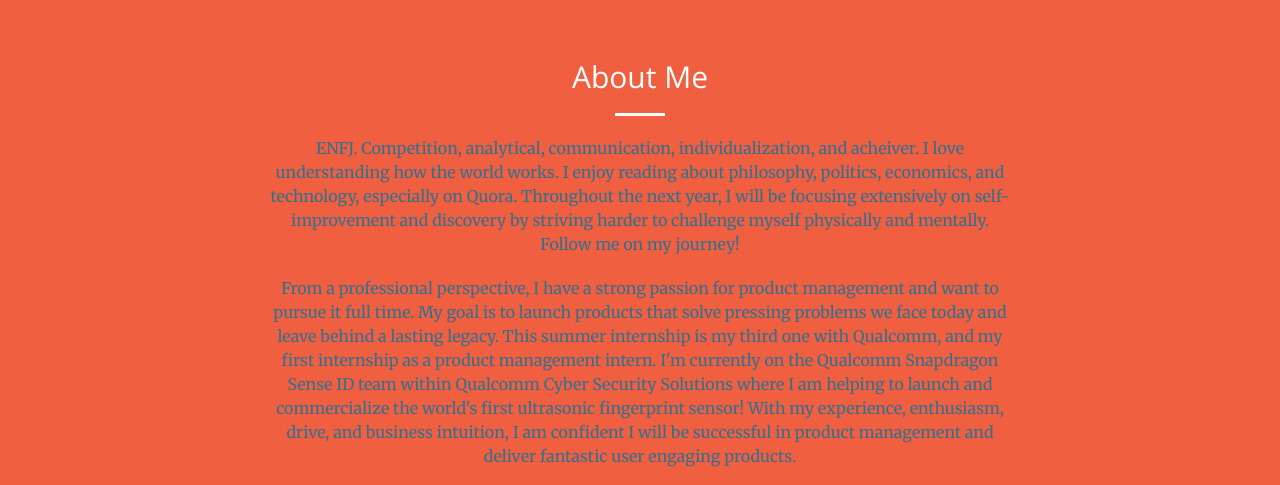
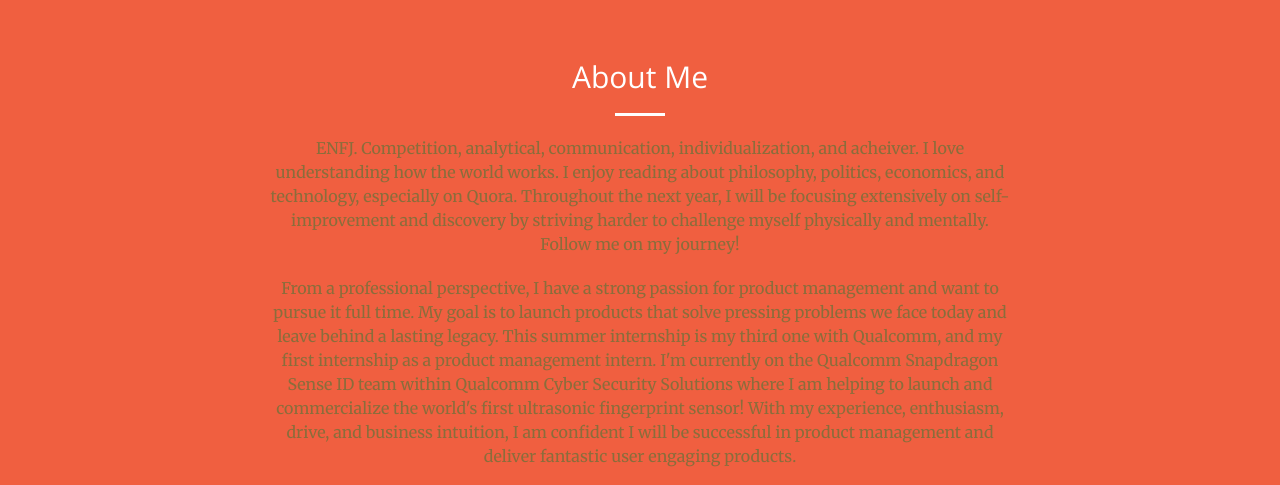
Before and after one commit to anandg8/anandg8.github.io, a website: page index.html in a window 1280 px wide. Shown: the part 840-1325 px from the top of the page. Drawn offline with nearby package versions, Linux system fonts and the light colour scheme.

Commit message:
still trying

```diff
--- a/index.html
+++ b/index.html
@@ -85,10 +85,10 @@
                 <div class="col-lg-8 col-lg-offset-2 text-center">
                     <h2 class="section-heading">About Me</h2>
                     <hr class="light">
-                    <p class="text-info">ENFJ. Competition, analytical, communication, individualization, and acheiver. I love understanding how the world works. I enjoy reading about philosophy, politics, economics, and technology, especially on Quora.
+                    <p class="text-warning">ENFJ. Competition, analytical, communication, individualization, and acheiver. I love understanding how the world works. I enjoy reading about philosophy, politics, economics, and technology, especially on Quora.
                     Throughout the next year, I will be focusing extensively on self-improvement and discovery by striving harder to challenge myself physically and mentally. Follow me on my journey!
                     </p>
-                    <p class="text-info"> From a professional perspective, I have a strong passion for product management and want to pursue it full time. My goal is to launch products that
+                    <p class="text-warning"> From a professional perspective, I have a strong passion for product management and want to pursue it full time. My goal is to launch products that
                     solve pressing problems we face today and leave behind a lasting legacy. This summer internship is my third one with Qualcomm, and my first internship as a product management intern. I'm currently on the
                     Qualcomm Snapdragon Sense ID team within Qualcomm Cyber Security Solutions where I am helping to launch and commercialize the world's first ultrasonic fingerprint sensor!
                     With my experience, enthusiasm, drive, and business intuition, I am confident I will be successful in product management and deliver fantastic user engaging products.
```
